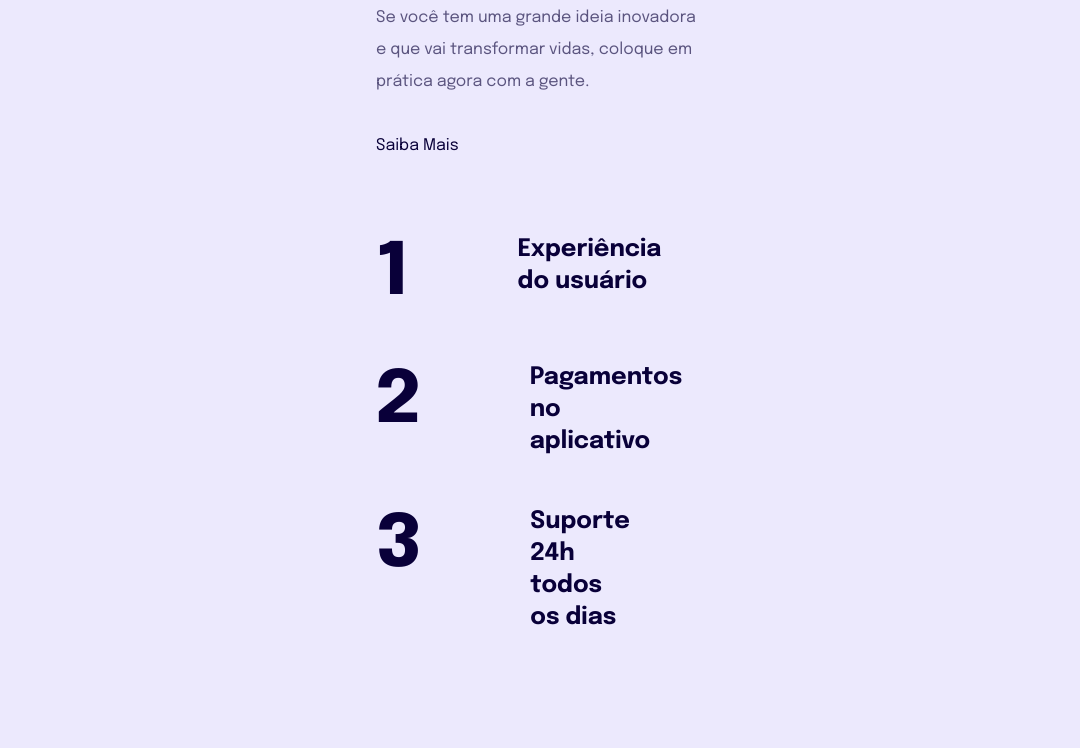
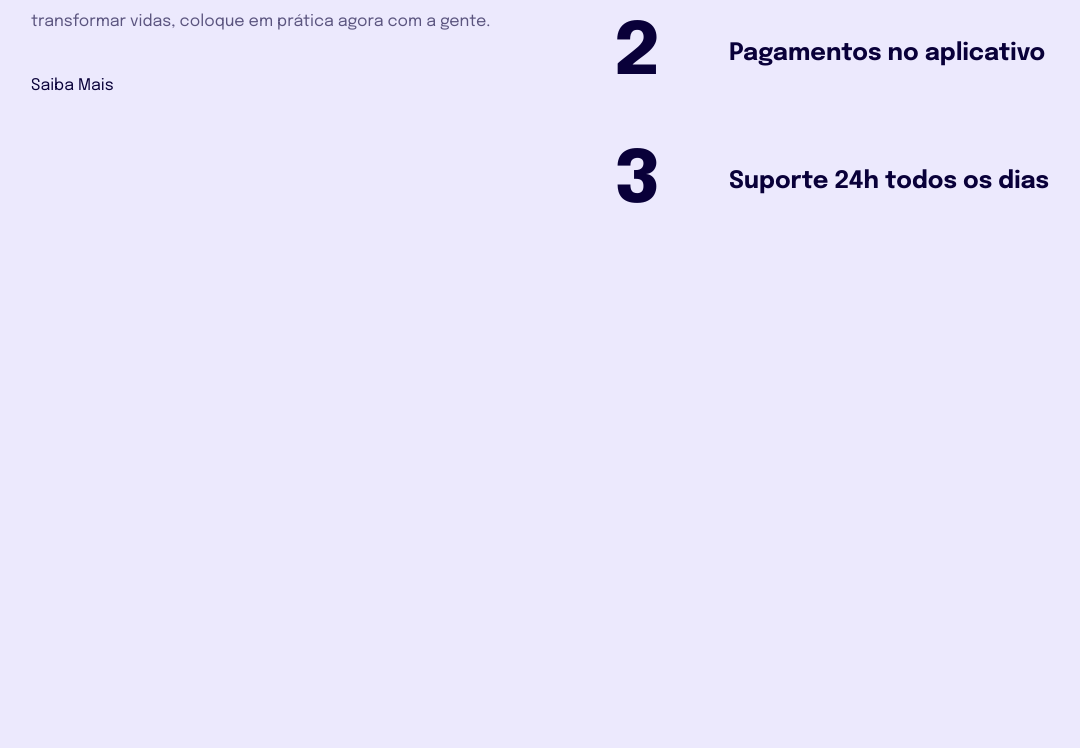
Before and after one commit to gustavimm/quarto-projeto, a plain HTML site: page index.html in a window 1280 px wide. Shown: the part 266-1014 px from the top of the page, without its empty margins (99-1179 px from the left). After the commit the page ends 800 px from the top, so only its background shows below. Drawn offline with Linux system fonts and the light colour scheme.

Commit message:
fixing gap/ adding final project

```diff
--- a/index.html
+++ b/index.html
@@ -12,12 +12,15 @@
 </head>
 <body>
      <main>
-        <p>NOSSO TRABALHO</p>
-        <h1>Fazemos projetos para mobile e Web</h1>
-        <p>Se você tem uma grande ideia inovadora e que vai transformar vidas,
+        <div>
+            <p>NOSSO TRABALHO</p>
+            <h1>Fazemos projetos para mobile e Web</h1>
+            <p>Se você tem uma grande ideia inovadora e que vai transformar vidas,
             coloque em prática agora com a gente. </p>
 
             <a href="#">Saiba Mais</a>
+        </div>
+
 
             <ul>
                     <li><span>1</span>Experiência do usuário</li>
--- a/style.css
+++ b/style.css
@@ -80,10 +80,10 @@ ul li{
     font-weight: 700;
     line-height: 3.2rem;
     max-width: 25.7rem;
-    gap: 3.8rem;
     margin-bottom: 4.8rem;
 }
 ul li span{
+    font-variant-numeric: tabular-nums;
     color: #090039;
     font-size: 7.2rem;
     font-weight: 800;
@@ -91,3 +91,28 @@ ul li span{
     letter-spacing: -2px;
     margin-right: 7.2rem;
 }
+
+@media (min-width : 700px) {
+    body{
+        padding: 8rem;
+    }
+
+   main{
+    max-width: 1020px;
+    display: flex;
+    gap: 10rem;
+   }
+
+   main > div {
+    max-width: 484px;
+   }
+
+   ul li {
+    max-width: 450px;
+    align-items: center;
+   }
+
+   ul li + li{
+    margin-top: 3.2rem;
+   }
+}
```
